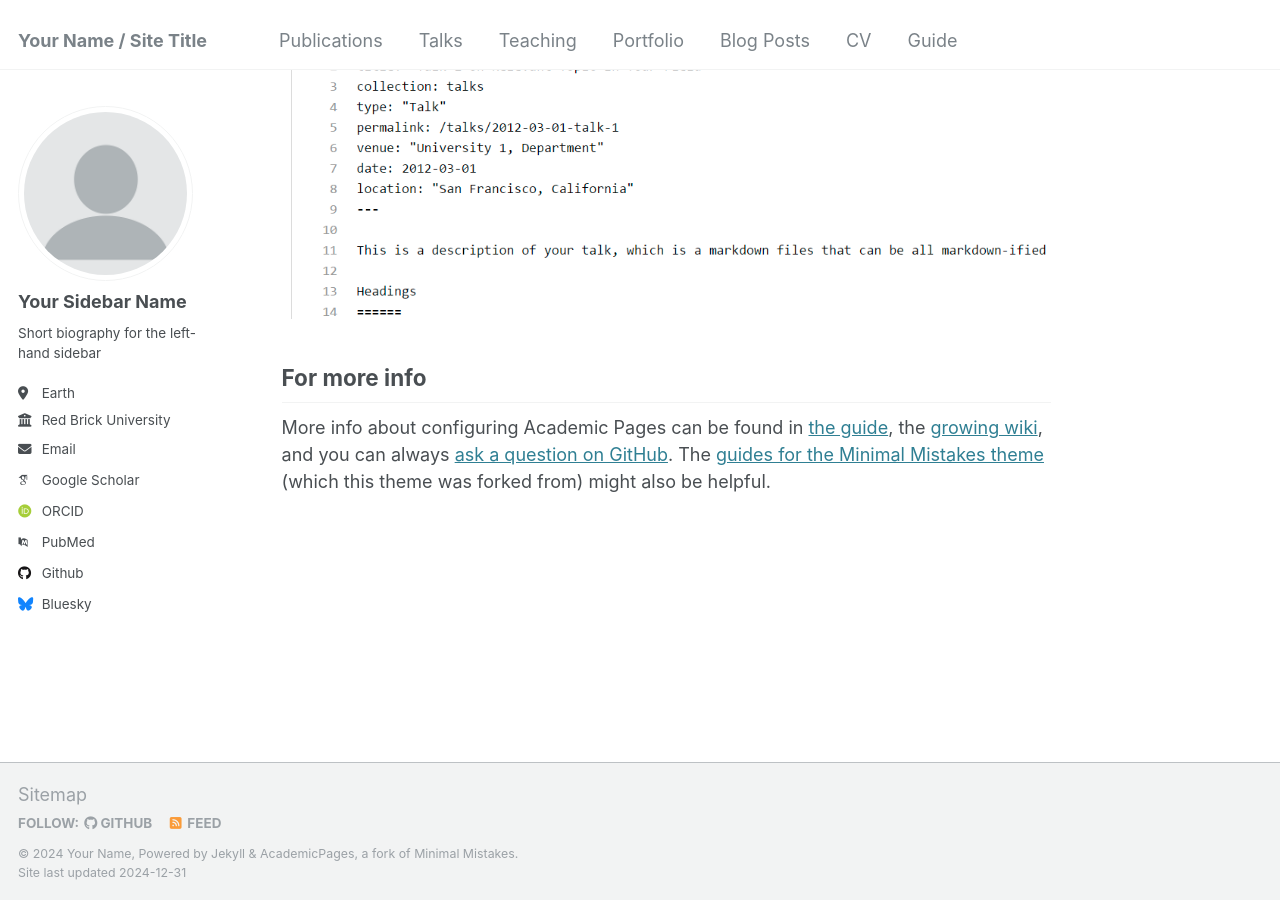
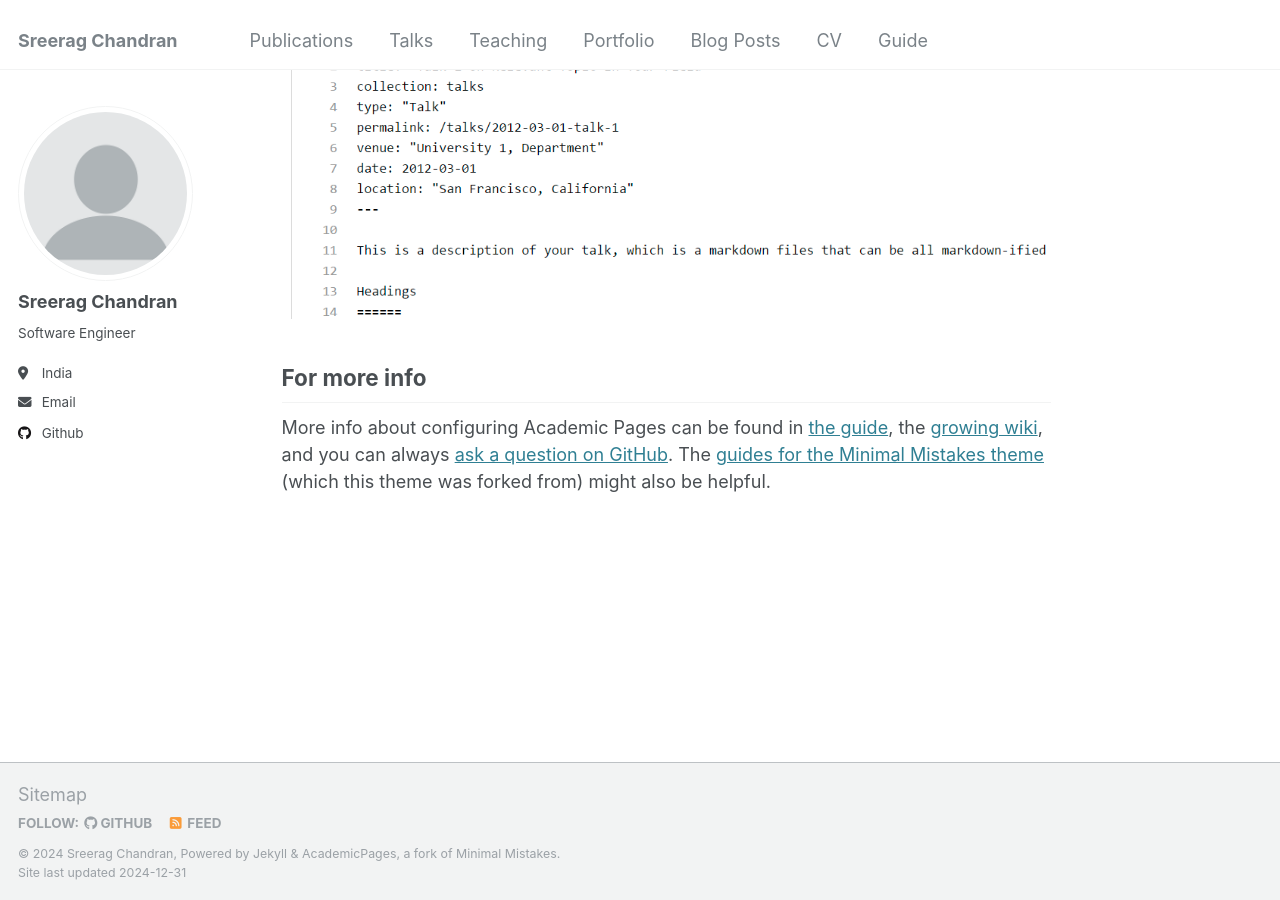
Before and after one commit to sreerag13/sreerag13.github.io, a Jekyll site: the page built from _pages/about.md, in a window 1280 px wide and 900 px high, scrolled down 2643 px. Built offline with Jekyll 4.4.1, drawn with Linux system fonts in a browser that asks for light colours; some web fonts are replaced.

Commit message:
Update _config.yml

```diff
--- a/_config.yml
+++ b/_config.yml
@@ -8,13 +8,13 @@
 
 # Basic Site Settings
 locale                   : "en-US"
-title                    : "Your Name / Site Title"
+title                    : "Sreerag Chandran"
 title_separator          : "-"
-name                     : &name "Your Name"
-description              : &description "personal description"
-url                      : https://academicpages.github.io # the base hostname & protocol for your site e.g. "https://[your GitHub username].github.io"
-baseurl                  : "" # the subpath of your site, e.g. "/blog"
-repository               : "academicpages/academicpages.github.io"
+name                     : &name "Sreerag Chandran"
+description              : &description "Software Engineer"
+url                      : https://sreerag13.github.io
+baseurl                  : "/home" # the subpath of your site, e.g. "/blog"
+repository               : "sreerag13/sreerag13.github.io"
 
 # Site Author - The following control what appear as part of the author content on the side bar.
 #               If a field is blank the icon and link will not appear, otherwise it will be shown.
@@ -22,21 +22,21 @@ repository               : "academicpages/academicpages.github.io"
 author:
   # Biographic information
   avatar           : "profile.png"
-  name             : "Your Sidebar Name"
+  name             : "Sreerag Chandran"
   pronouns         : # example: "she/her"
-  bio              : "Short biography for the left-hand sidebar"
-  location         : "Earth"
-  employer         : "Red Brick University"
+  bio              : "Software Engineer"
+  location         : "India"
+  employer         : # "Red Brick University"
   uri              : # URL
-  email            : "none@example.org"
+  email            : "chandransreerag10@gmail.com"
 
   # Academic websites
   arxiv            : # URL - Update with the correct link to your profile
-  googlescholar    : "https://scholar.google.com/citations?user=PS_CX0AAAAAJ"
+  googlescholar    : # "https://scholar.google.com/citations?user=PS_CX0AAAAAJ"
   impactstory      : # URL
-  orcid            : "http://orcid.org/yourorcidurl"
+  orcid            : # "http://orcid.org/yourorcidurl"
   semantic         : # URL
-  pubmed           : "https://www.ncbi.nlm.nih.gov/pubmed/?term=john+snow"
+  pubmed           : # "https://www.ncbi.nlm.nih.gov/pubmed/?term=john+snow"
   researchgate     : # URL
   scopus           : # URL
 
@@ -44,12 +44,12 @@ author:
   bitbucket        : # Username - Update with your username on the site
   codepen          : # Username
   dribbble         : # Username
-  github           : "academicpages"
+  github           : "sreerag13"
   kaggle           : # Username
   stackoverflow    : # User number or user number and name (i.e., use "1" or "1/jeff-atwood")
 
   # Social media
-  bluesky          : "bsky.app" # Replace this with you Bluesky username
+  bluesky          : # "bsky.app" # Replace this with you Bluesky username
   facebook         : # Username
   flickr           : # Username
   foursquare       : # Username
```
